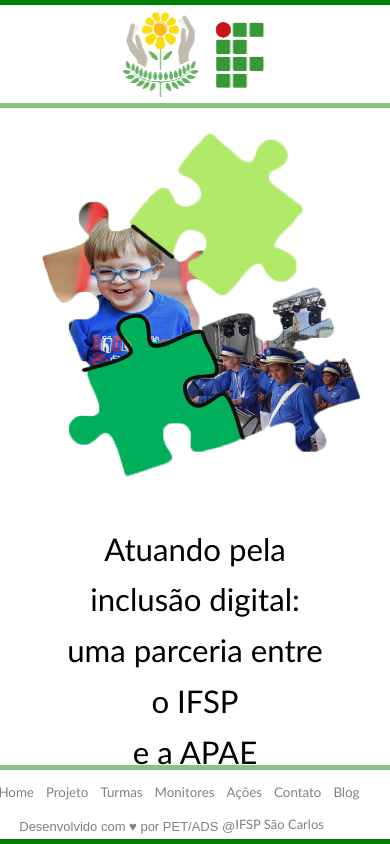
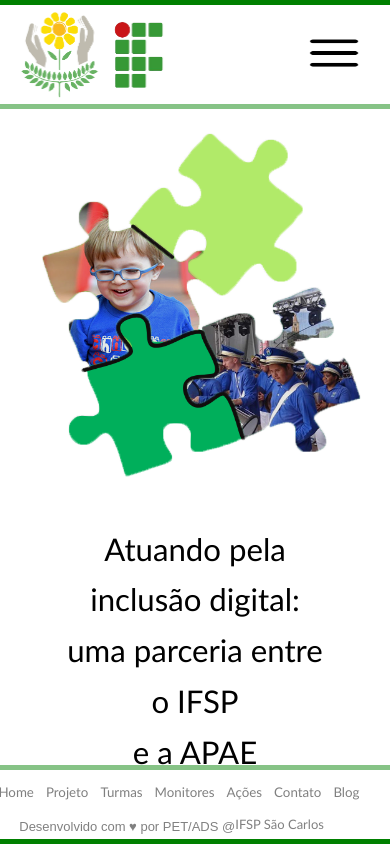
Before and after one commit to pet-ads/apae, a React (Create React App) app: page / in a window 390 px wide. Shown: the top 844 px of the page. Built offline with nearby package versions, Linux system fonts and the light colour scheme.

Commit message:
feat: add mobile dropdown menu

```diff
--- a/src/componentes/layout/MenuNav/MenuNav.js
+++ b/src/componentes/layout/MenuNav/MenuNav.js
@@ -1,6 +1,7 @@
 import React from 'react';
 import styles from './MenuNav.module.css';
 import logo from './logo_navheader.png';
+import burguerIcon from './burguericon.png';
 
 function MenuNav({ scrollToSection }) {
   return (
@@ -31,6 +32,10 @@ function MenuNav({ scrollToSection }) {
           <li className={styles.item}>
             <button onClick={() => scrollToSection("blog")}>Blog</button>
           </li>
+
+          <button className={styles.hamburguer_menu}>
+            <img src={burguerIcon} alt="Botão de Menu" />
+          </button>
         </ul>
       </nav>
     </div>
--- a/src/componentes/layout/MenuNav/MenuNav.module.css
+++ b/src/componentes/layout/MenuNav/MenuNav.module.css
@@ -47,20 +47,35 @@
   margin-top: 6px;
 }
 
+.hamburguer_menu {
+  display: none;
+  border: none;
+  background-color: white;
 
+}
+
+.hamburguer_menu:hover{
+  background-color: #10813c;
+  transition: background-color 0.3s ease-in-out;
+}
+
+.hamburguer_menu img{
+  width: 100px;
+  height: 4.2em;
+  padding-bottom: 1.4em;
+  padding-top: 1.4em;
+}
 
 @media (max-width: 700px){
-  .img_container {
-    padding-left: 26%;
-  }
 
-  nav {
+  .item {
     display: none;
   }
 
-  .list {
-    display: none;
+  .hamburguer_menu{
+    display: block;
   }
+
 }
 
 
```
Also changed, not shown: src/componentes/layout/MenuNav/burguericon.png (added).
